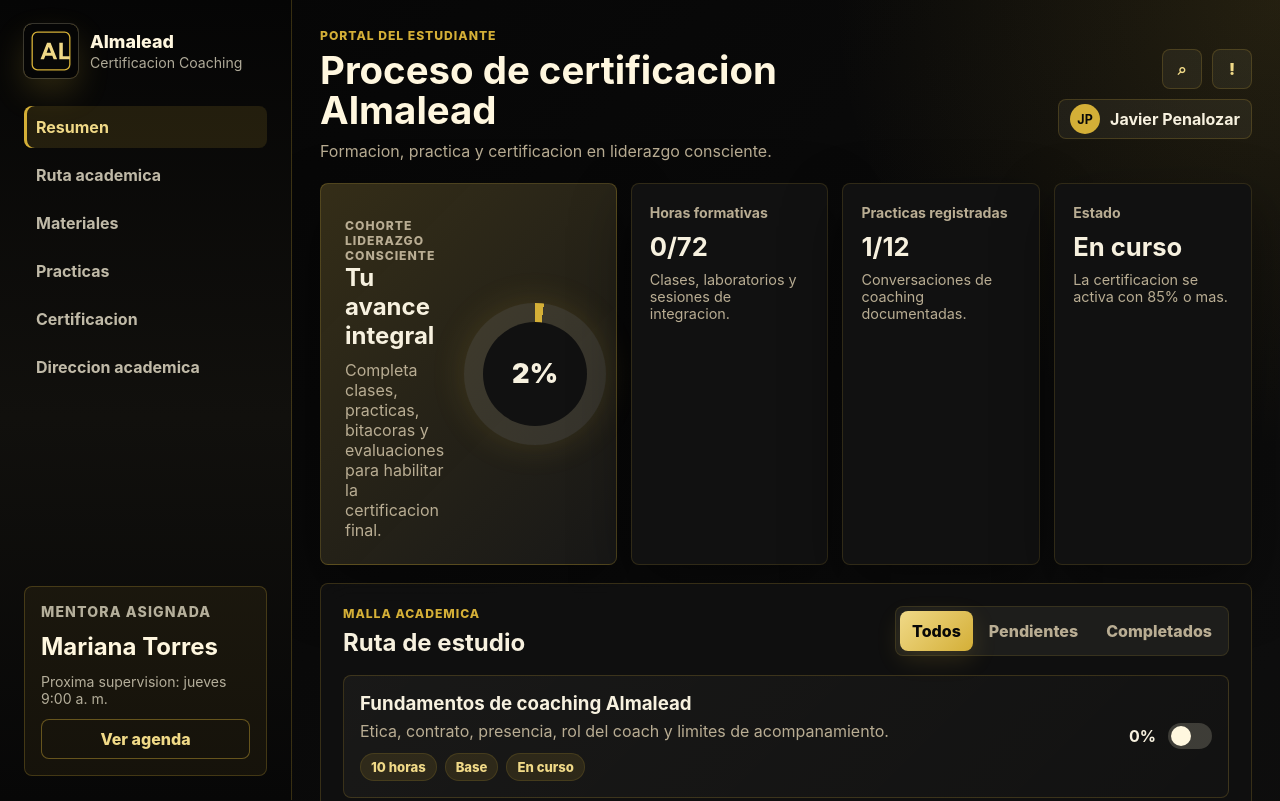
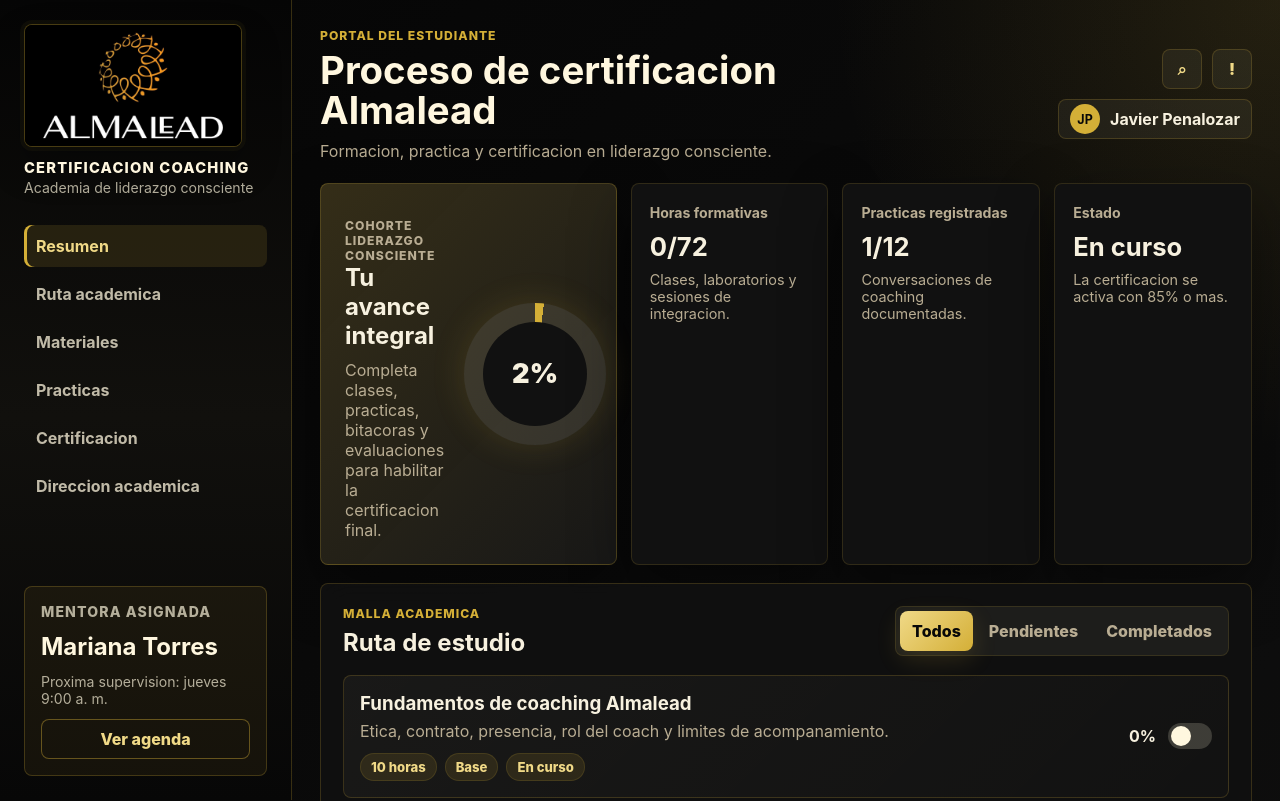
Before and after one commit to Javipenalozar/Almalead, a website: page index.html in a window 1280 px wide. Shown: the top 801 px of the page. Drawn offline with Linux system fonts and the light colour scheme.

Commit message:
Integrate official Almalead logo

```diff
--- a/index.html
+++ b/index.html
@@ -10,13 +10,10 @@
     <div class="app-shell">
       <aside class="sidebar" aria-label="Navegacion principal">
         <div class="brand">
-          <div class="brand-mark">
-            <img src="assets/logo-almalead.svg" alt="" />
-            <span>AL</span>
-          </div>
+          <img class="brand-logo" src="assets/logo-almalead-cropped.jpg" alt="Almalead" />
           <div>
-            <p>Almalead</p>
-            <span>Certificacion Coaching</span>
+            <p>Certificacion Coaching</p>
+            <span>Academia de liderazgo consciente</span>
           </div>
         </div>
 
--- a/styles.css
+++ b/styles.css
@@ -62,9 +62,20 @@
 }
 
 .brand {
-  display: flex;
-  align-items: center;
+  display: grid;
   gap: 12px;
+}
+
+.brand-logo {
+  width: 100%;
+  max-width: 218px;
+  aspect-ratio: 1100 / 620;
+  border-radius: 8px;
+  object-fit: cover;
+  object-position: center;
+  background: #000;
+  border: 1px solid rgba(212, 175, 55, 0.34);
+  box-shadow: 0 18px 38px rgba(0, 0, 0, 0.3), 0 0 0 4px rgba(212, 175, 55, 0.045);
 }
 
 .brand-mark {
@@ -104,8 +115,10 @@
 
 .brand p {
   font-weight: 800;
-  font-size: 1.12rem;
+  font-size: 0.92rem;
   color: var(--cream);
+  letter-spacing: 0.08em;
+  text-transform: uppercase;
 }
 
 .brand span,
```
Also changed, not shown: assets/logo-almalead-cropped.jpg (added), assets/logo-almalead.jpg (added).
